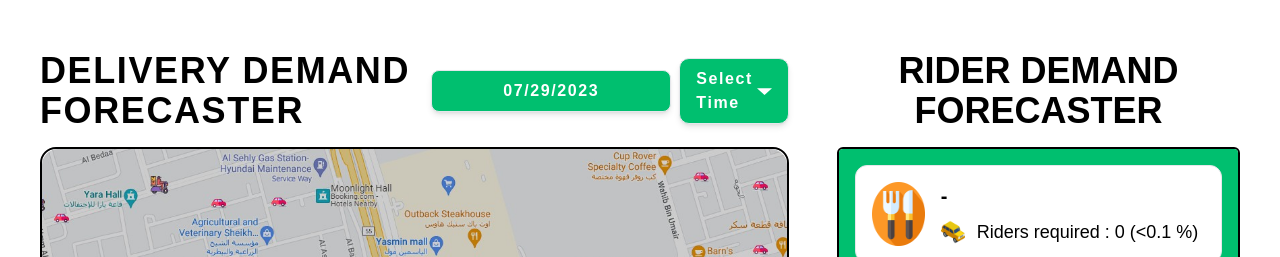
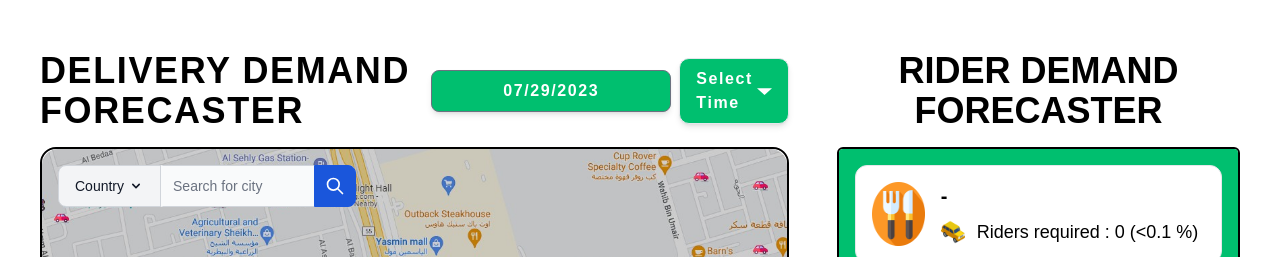
Before and after one commit to huzaifa620/MrSool, a React (Create React App) app: page / in a window 1280 px wide. Shown: the part 434-691 px from the top of the page. Built offline with nearby package versions, Linux system fonts and the light colour scheme.

Commit message:
search bar changes

```diff
--- a/package.json
+++ b/package.json
@@ -10,6 +10,7 @@
     "@testing-library/jest-dom": "^5.16.5",
     "@testing-library/react": "^13.4.0",
     "@testing-library/user-event": "^13.5.0",
+    "flowbite": "^1.6.5",
     "framer-motion": "^10.12.8",
     "react": "^18.2.0",
     "react-datepicker": "^4.11.0",
--- a/public/index.html
+++ b/public/index.html
@@ -9,7 +9,8 @@
       name="description"
       content="Web site created using create-react-app"
     />
-    <link rel="apple-touch-icon" href="%PUBLIC_URL%/logo192.png" />
+    <!-- <link rel="apple-touch-icon" href="%PUBLIC_URL%/logo192.png" /> -->
+    <link href="https://cdnjs.cloudflare.com/ajax/libs/flowbite/1.6.5/flowbite.min.css" rel="stylesheet" />
     <!--
       manifest.json provides metadata used when your web app is installed on a
       user's mobile device or desktop. See https://developers.google.com/web/fundamentals/web-app-manifest/
@@ -39,5 +40,6 @@
       To begin the development, run `npm start` or `yarn start`.
       To create a production bundle, use `npm run build` or `yarn build`.
     -->
+    <script src="https://cdnjs.cloudflare.com/ajax/libs/flowbite/1.6.5/flowbite.min.js"></script>
   </body>
 </html>
--- /dev/null
+++ b/src/Form.js
@@ -0,0 +1,42 @@
+import React from 'react'
+
+const Form = () => {
+
+    const [country, setCountry] = React.useState('Country')
+
+  return (
+
+    <form className='w-[40%] absolute top-4 left-4'>
+        <div className="flex">
+            <label htmlFor="search-dropdown" className="mb-2 text-sm font-medium text-gray-900 sr-only dark:text-white">Your Email</label>
+            <button id="dropdown-button" data-dropdown-toggle="dropdown" className="flex-shrink-0 z-10 inline-flex items-center py-2.5 px-4 text-sm font-medium text-center text-gray-900 bg-gray-100 border border-gray-300 rounded-l-lg hover:bg-gray-200 focus:outline-none dark:bg-gray-700 dark:hover:bg-gray-600 dark:focus:ring-gray-700 dark:text-white dark:border-gray-600" type="button"> {country} <svg aria-hidden="true" className="w-4 h-4 ml-1" fill="currentColor" viewBox="0 0 20 20" xmlns="http://www.w3.org/2000/svg"><path fillRule="evenodd" d="M5.293 7.293a1 1 0 011.414 0L10 10.586l3.293-3.293a1 1 0 111.414 1.414l-4 4a1 1 0 01-1.414 0l-4-4a1 1 0 010-1.414z" clipRule="evenodd"></path></svg></button>
+            <div id="dropdown" className="z-10 hidden bg-white divide-y divide-gray-100 rounded-lg shadow w-44 dark:bg-gray-700">
+                <ul className="py-2 text-sm text-gray-700 dark:text-gray-200" aria-labelledby="dropdown-button">
+                    <li>
+                        <button type="button" onClick={() => {setCountry('KSA')}} className="inline-flex w-full px-4 py-2 hover:bg-gray-100 dark:hover:bg-gray-600 dark:hover:text-white">Saudi Arabia</button>
+                    </li>
+                    <li>
+                        <button type="button" onClick={() => {setCountry('UAE')}} className="inline-flex w-full px-4 py-2 hover:bg-gray-100 dark:hover:bg-gray-600 dark:hover:text-white">UAE</button>
+                    </li>
+                    <li>
+                        <button type="button" onClick={() => {setCountry('QAT')}} className="inline-flex w-full px-4 py-2 hover:bg-gray-100 dark:hover:bg-gray-600 dark:hover:text-white">Qatar</button>
+                    </li>
+                    <li>
+                        <button type="button" onClick={() => {setCountry('EGY')}} className="inline-flex w-full px-4 py-2 hover:bg-gray-100 dark:hover:bg-gray-600 dark:hover:text-white">Egypt</button>
+                    </li>
+                </ul>
+            </div>
+            <div className="relative w-full">
+                <input type="search" id="search-dropdown" className="block p-2.5 w-full z-20 text-sm text-gray-900 bg-gray-50 rounded-r-lg border-l-gray-50 border-l-2 border border-gray-300 focus:ring-blue-500 focus:border-blue-500 dark:bg-gray-700 dark:border-l-gray-700  dark:border-gray-600 dark:placeholder-gray-400 dark:text-white dark:focus:border-blue-500" placeholder="Search for city" required />
+                <button type="submit" className="absolute top-0 right-0 p-2.5 text-sm font-medium text-white bg-blue-700 rounded-r-lg border border-blue-700 hover:bg-blue-800 focus:ring-4 focus:outline-none focus:ring-blue-300 dark:bg-blue-600 dark:hover:bg-blue-700 dark:focus:ring-blue-800">
+                    <svg aria-hidden="true" className="w-5 h-5" fill="none" stroke="currentColor" viewBox="0 0 24 24" xmlns="http://www.w3.org/2000/svg"><path strokeLinecap="round" strokeLinejoin="round" strokeWidth="2" d="M21 21l-6-6m2-5a7 7 0 11-14 0 7 7 0 0114 0z"></path></svg>
+                    <span className="sr-only">Search</span>
+                </button>
+            </div>
+        </div>
+    </form>
+
+  )
+}
+
+export default Form
--- a/src/Home.js
+++ b/src/Home.js
@@ -10,6 +10,7 @@
 import 'react-datepicker/dist/react-datepicker.css';
 import AddIcon from '@mui/icons-material/Add';
 import RemoveIcon from '@mui/icons-material/Remove';
+import Form from './Form';
 
 const Home = () => {
 
@@ -82,6 +83,9 @@
 
                 <div className='w-full relative border-2 border-black rounded-2xl h-[90%] overflow-hidden'>
                     <img src={data[index].image} alt='' className='w-full h-full object-cover rounded-2xl' style={{ transform: `scale(${zoomLevel})` }} />
+
+                    <Form />
+
                     <div className='flex flex-col items-center space-y-2 absolute bottom-4 left-4 px-0.5 py-0.5 bg-white h-fit w-fit rounded-lg'>
                         <AddIcon onClick={handleZoomIn} className='hover:bg-gray-200' />
                         <div className='h-0.5 w-full bg-gray-400'></div>
--- a/tailwind.config.js
+++ b/tailwind.config.js
@@ -2,6 +2,7 @@
 module.exports = {
   content: [
     "./src/**/*.{js,jsx,ts,tsx}",
+    "./node_modules/flowbite/**/*.js"
   ],
   theme: {
     extend: {
@@ -13,5 +14,5 @@
       },
     },
   },
-  plugins: [require('tailwind-scrollbar')],
+  plugins: [require('tailwind-scrollbar'), require('flowbite/plugin')],
 }
```
Also changed, not shown: 1 other file (tests, documents, lock files or other folders).
